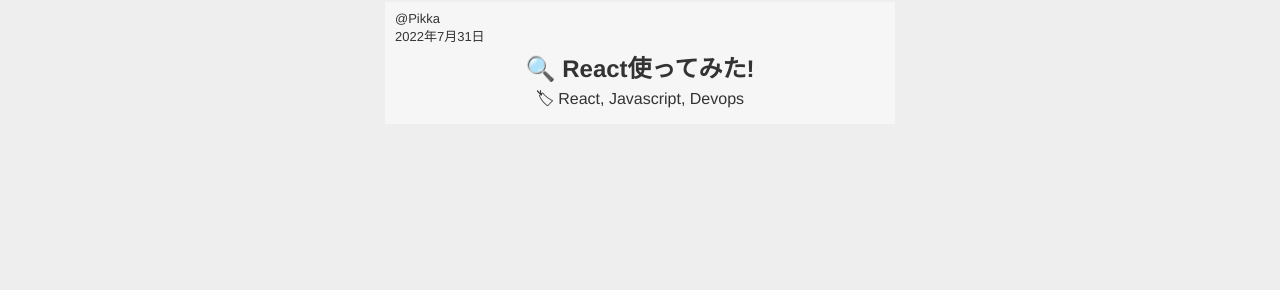
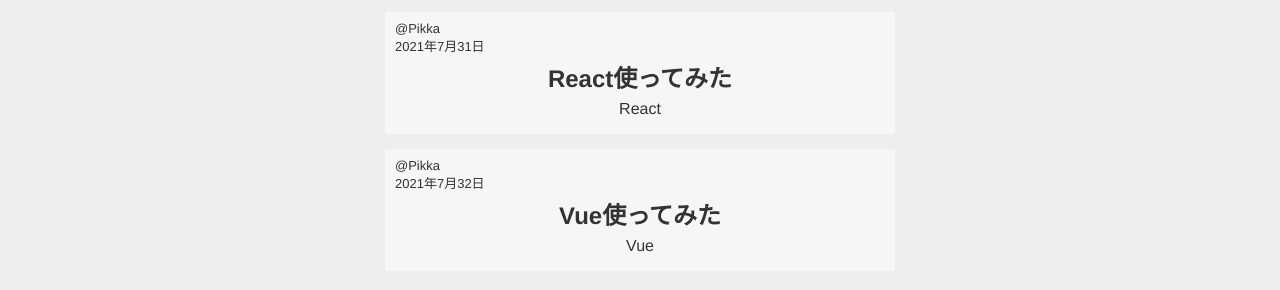
Before and after one commit to Pikka2048/MyWorks-WebSite, a website built with webpack: page index.html in a window 1280 px wide. Both pictures are taken after a click on the link "Blog". Shown: the part 204-494 px from the top of the page. Built offline with nearby package versions, Linux system fonts and the light colour scheme.

Commit message:
Fix Multiple Posts Bug

```diff
--- a/css/style.css
+++ b/css/style.css
@@ -87,11 +87,19 @@
     text-align: left;
 }
 
-#posts-list {
+.posts-meta {
+    margin: 5px;
+    font-size: small;
+    text-align: left;
+    line-height: 1;
+}
+
+
+.post {
     background-color: #ffffff71;
     color: #333;
     width: 80%;
-    margin: 5px auto;
+    margin: 15px auto;
     padding: 5px;
     max-width: 500px;
     line-height: 0.5;
@@ -101,21 +109,15 @@
     transition: .3s;
 }
 
-.posts-meta {
-    margin: 5px;
-    font-size: small;
-    text-align: left;
-    line-height: 1;
-}
 
-#posts-list:hover {
+.post:hover {
     transform: scale(1.05) translateY(2px);
     cursor: pointer;
     color: #fff;
     box-shadow: 0 10px 10px 0 rgba(0, 0, 0, .05);
 }
 
-#posts-list::before {
+.post::before {
     content: "";
     width: 100%;
     height: 100%;
@@ -129,7 +131,7 @@
     transition: transform ease .3s;
 }
 
-#posts-list:hover::before {
+.post:hover::before {
     transform-origin: 0% 50%;
     transform: scaleX(1);
 }
--- a/js/index.js
+++ b/js/index.js
@@ -23,24 +23,35 @@
     }
     parent.style.visibility = "hidden";
 }
-function blog_post() {
+function blog_post(username, postdate, title, tags, id) {
     var parent = document.getElementById('posts-list');
-    exit_blog_page();
+
     parent.style.visibility = "visible";
 
+    //Create Post Root by id
+    var div = document.createElement('div');
+    div.id = id;
+    div.className = "post";
+    div.onclick = function(){
+        alert(this.id);
+    };
+
+    parent.appendChild(div);
+    parent = div;
+
     var user = document.createElement('p');
-    user.textContent = "@Pikka";
+    user.textContent = username;
     user.className = 'posts-meta'
 
     var date = document.createElement('p');
-    date.textContent = "2022年7月31日";
+    date.textContent = postdate;
     date.className = 'posts-meta'
 
     var elem = document.createElement('h2');
-    elem.textContent = "🔍 React使ってみた!";
+    elem.textContent = title;
 
     var tag = document.createElement('p');
-    tag.textContent = "🏷 React, Javascript, Devops";
+    tag.textContent = tags;
 
     // 要素を追加
     parent.appendChild(user);
@@ -49,7 +60,8 @@
     parent.appendChild(tag);
 }
 function blog_main() {
-    blog_post();
+    blog_post("@Pikka", "2021年7月31日", "React使ってみた", "React",1);
+    blog_post("@Pikka", "2021年7月32日", "Vue使ってみた", "Vue",2);
 }
 document.getElementById("home").onclick = function () {
     load("home.html");
```
